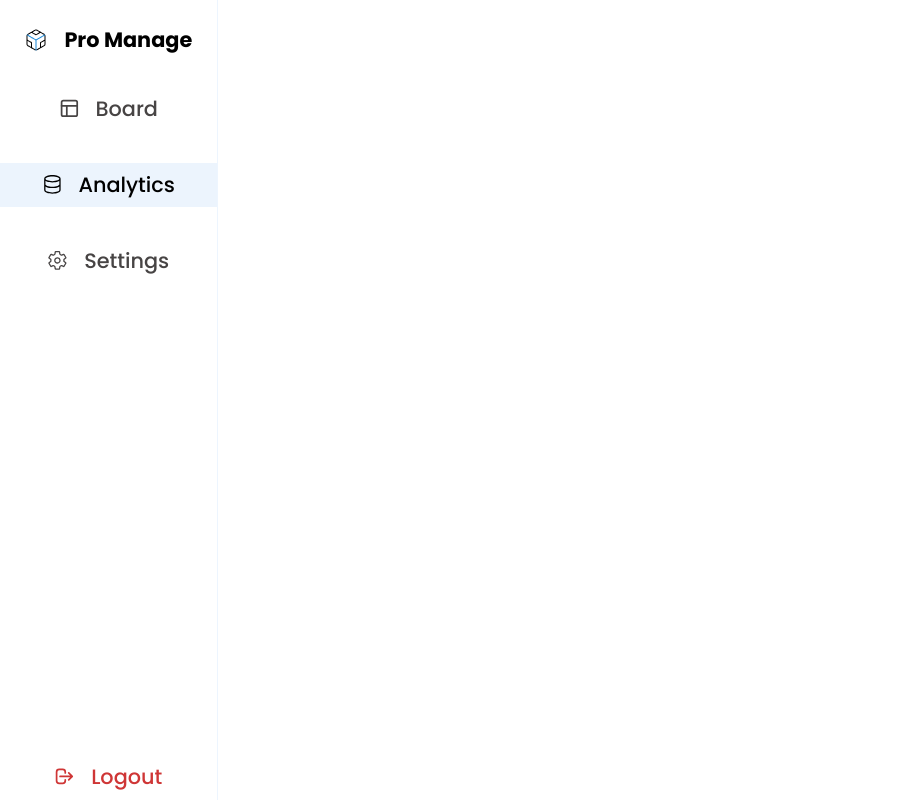
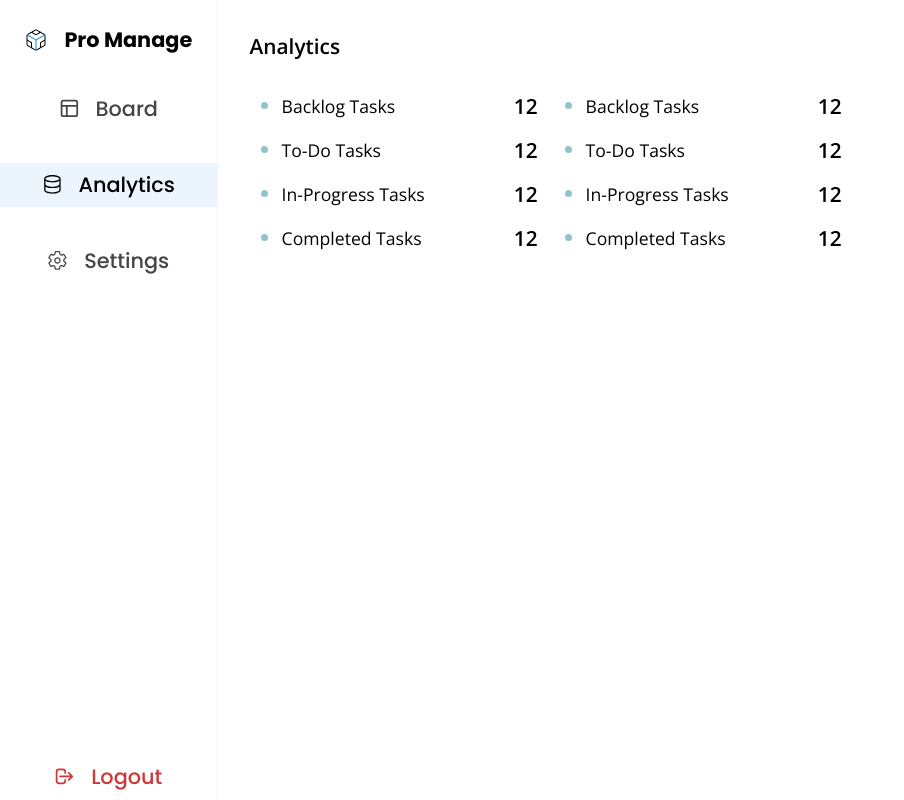
Before and after one commit to Ubais88/pro-manage_mern-stack, a React (Create React App) app: page /dashboard in a window 1280 px wide. Both pictures are taken after a click on the element "Analytics". Shown: the whole page, without its empty margins (0-904 px from the left). Built offline with nearby package versions, Linux system fonts and the light colour scheme.

Commit message:
analytics page added

```diff
--- a/src/App.js
+++ b/src/App.js
@@ -4,6 +4,7 @@ import './App.css'
 import Auth from "./pages/auth/Auth.js";
 import Sidebar from "./components/sidebar/Sidebar";
 import Dashboard from "./components/dashboard/Dashboard.js";
+import Analytics from "./components/Analytics/Analytics.js";
 
 
 
@@ -20,6 +21,7 @@ const App = () => {
               <Sidebar />
               <Routes>
                 <Route path="/dashboard" element={<Dashboard />} />
+                <Route path="/analytics" element={<Analytics />} />
               </Routes>
             </div>
           }
--- /dev/null
+++ b/src/components/Analytics/Analytics.js
@@ -0,0 +1,67 @@
+import React from "react";
+import styles from "./Analytics.module.css";
+
+const Analytics = () => {
+  return (
+    <div className={styles.analyticsContainer}>
+      <div className={styles.analyticsHeader}>Analytics</div>
+      <div className={styles.analyticsLists}>
+        <ul className={styles.taskList}>
+          <li className={styles.task}>
+            <div className={styles.taskItem}>
+              <span className={styles.taskName}>Backlog Tasks</span>
+              <span className={styles.taskCount}>12</span>
+            </div>
+          </li>
+          <li className={styles.task}>
+            <div className={styles.taskItem}>
+              <span className={styles.taskName}>To-Do Tasks</span>
+              <span className={styles.taskCount}>12</span>
+            </div>
+          </li>
+          <li className={styles.task}>
+            <div className={styles.taskItem}>
+              <span className={styles.taskName}>In-Progress Tasks</span>
+              <span className={styles.taskCount}>12</span>
+            </div>
+          </li>
+          <li className={styles.task}>
+            <div className={styles.taskItem}>
+              <span className={styles.taskName}>Completed Tasks</span>
+              <span className={styles.taskCount}>12</span>
+            </div>
+          </li>
+        </ul>
+
+        <ul className={styles.taskList}>
+          <li className={styles.task}>
+            <div className={styles.taskItem}>
+              <span className={styles.taskName}>Backlog Tasks</span>
+              <span className={styles.taskCount}>12</span>
+            </div>
+          </li>
+          <li className={styles.task}>
+            <div className={styles.taskItem}>
+              <span className={styles.taskName}>To-Do Tasks</span>
+              <span className={styles.taskCount}>12</span>
+            </div>
+          </li>
+          <li className={styles.task}>
+            <div className={styles.taskItem}>
+              <span className={styles.taskName}>In-Progress Tasks</span>
+              <span className={styles.taskCount}>12</span>
+            </div>
+          </li>
+          <li className={styles.task}>
+            <div className={styles.taskItem}>
+              <span className={styles.taskName}>Completed Tasks</span>
+              <span className={styles.taskCount}>12</span>
+            </div>
+          </li>
+        </ul>
+      </div>
+    </div>
+  );
+};
+
+export default Analytics;
--- /dev/null
+++ b/src/components/Analytics/Analytics.module.css
@@ -0,0 +1,49 @@
+.analyticsContainer {
+  padding: 2rem;
+}
+
+.analyticsHeader {
+  font-family: Open Sans;
+  font-size: 1.3rem;
+  font-weight: 600;
+}
+
+.analyticsLists {
+  padding: 2rem;
+  display: flex;
+  gap: 3rem;
+
+}
+
+.taskList {
+  display: flex;
+  flex-direction: column;
+  gap: 1rem;
+  list-style: disc;
+}
+
+li::marker{
+    color: #90C4CC;
+    font-size: 1.5rem;
+
+}
+
+.taskItem {
+  display: flex;
+  align-items: center;
+
+  justify-content: space-between;
+  width: 20vw;
+}
+
+.taskName {
+  font-family: Open Sans;
+  font-size: 1.1rem;
+  font-weight: 400;
+}
+
+.taskCount {
+  font-family: Open Sans;
+  font-size: 1.3rem;
+  font-weight: 600;
+}
```
